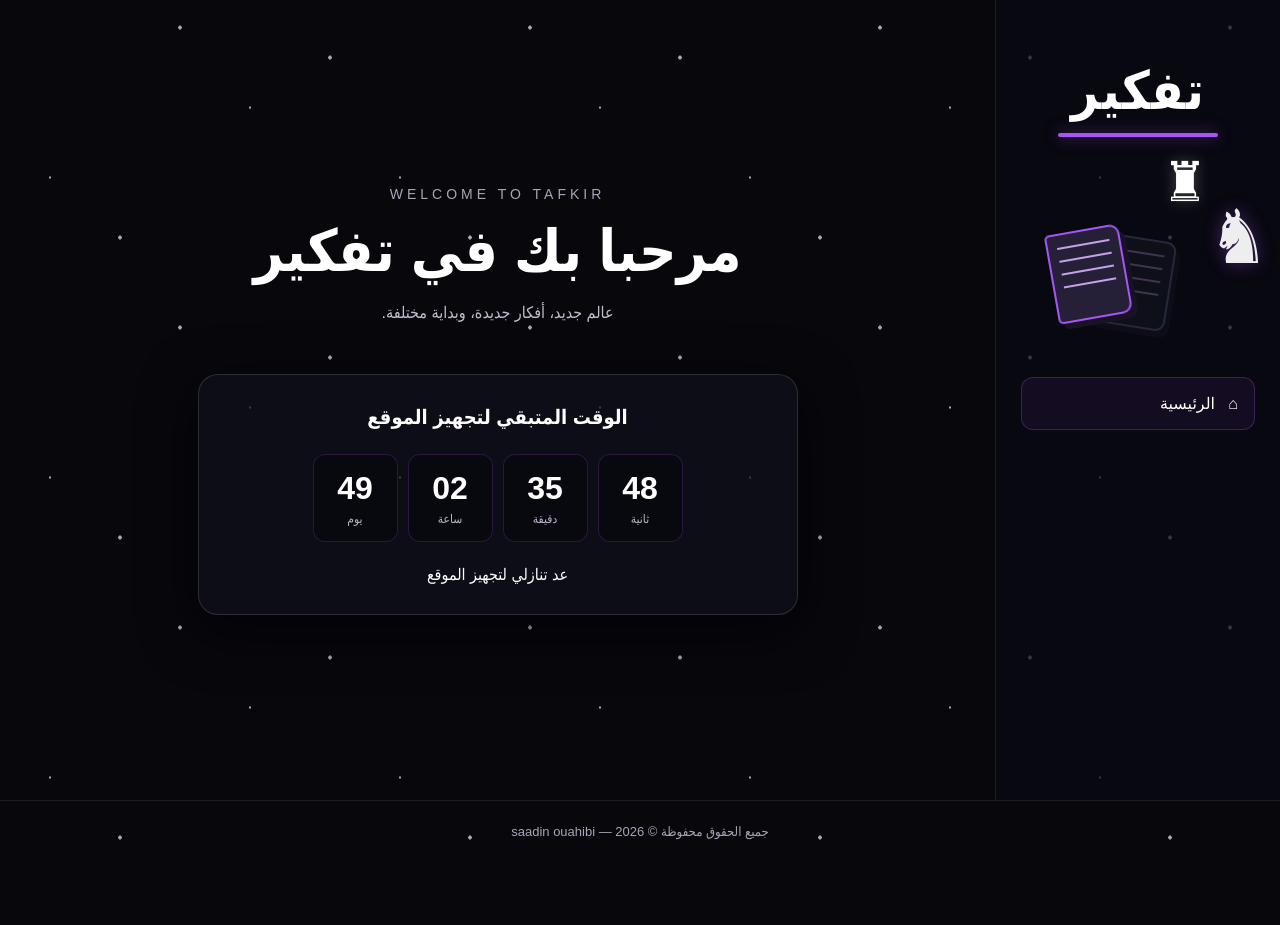
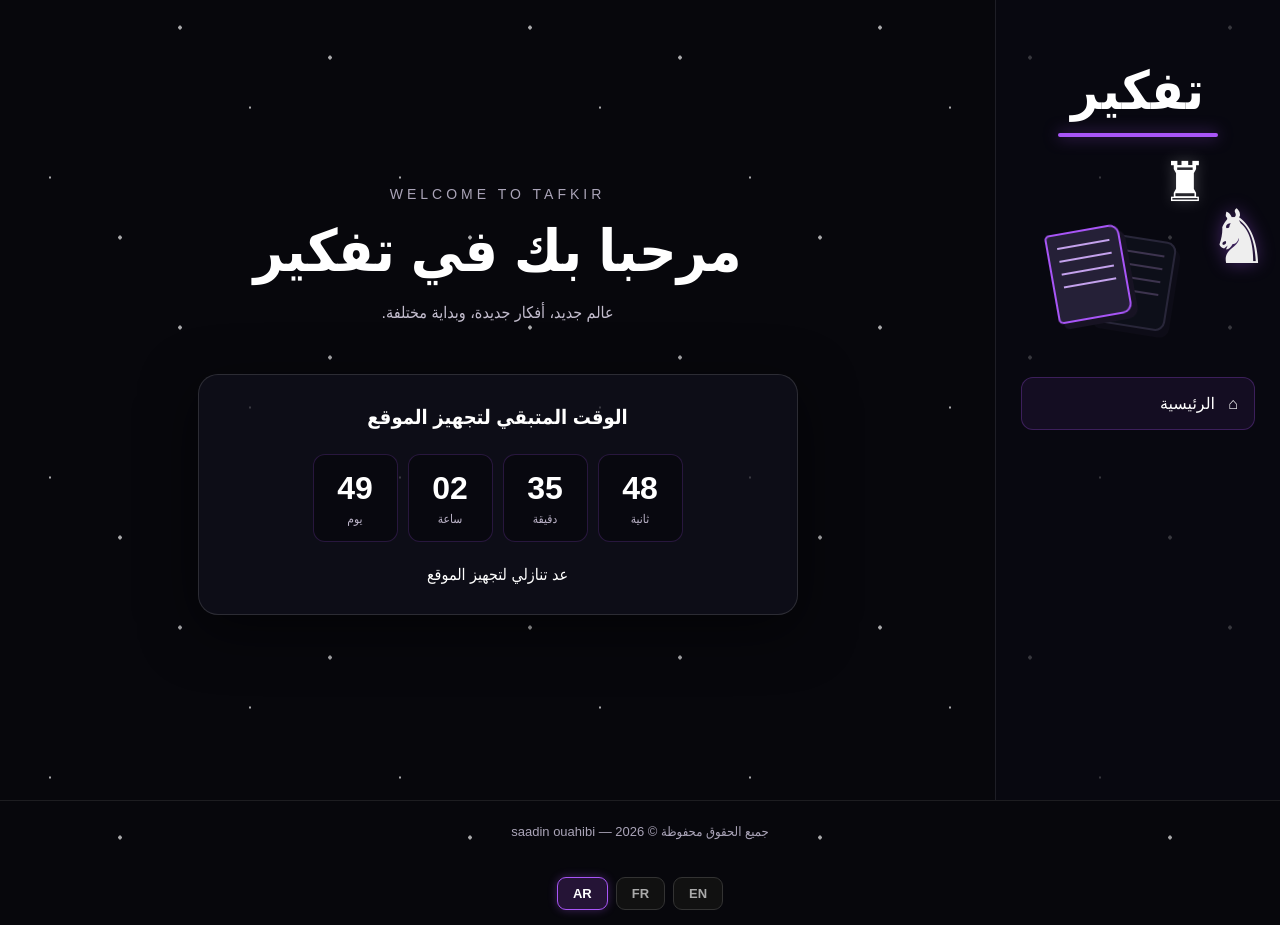
Before and after one commit to tafkir-netizen/Public, a plain HTML site: page index.html in a window 1280 px wide. Before the commit the page ends 862 px from the top, so only its background shows below. Drawn offline with Linux system fonts and the light colour scheme.

Commit message:
Update index.html

```diff
--- a/index.html
+++ b/index.html
@@ -527,3 +527,88 @@ setInterval(updateCountdown,1000);
 
 </body>
 </html>
+
+<style>
+.language-bar {
+  display: flex;
+  align-items: center;
+  justify-content: center;
+  gap: 8px;
+  margin: 15px auto;
+  direction: ltr;
+}
+
+.language-bar button {
+  background: #111;
+  color: #aaa;
+  border: 1px solid #333;
+  border-radius: 9px;
+  padding: 8px 15px;
+  font-size: 13px;
+  font-weight: bold;
+  cursor: pointer;
+  transition: .2s;
+}
+
+.language-bar button.active,
+.language-bar button:hover {
+  color: white;
+  border-color: #a855f7;
+  background: #251436;
+  box-shadow: 0 0 10px #a855f755;
+}
+</style>
+
+<div class="language-bar">
+  <button class="active" onclick="setSiteLanguage('ar',this)">AR</button>
+  <button onclick="setSiteLanguage('fr',this)">FR</button>
+  <button onclick="setSiteLanguage('en',this)">EN</button>
+</div>
+
+<script>
+function setSiteLanguage(lang, button) {
+  document.querySelectorAll('.language-bar button')
+    .forEach(b => b.classList.remove('active'));
+
+  button.classList.add('active');
+
+  document.documentElement.lang = lang;
+  document.documentElement.dir = lang === 'ar' ? 'rtl' : 'ltr';
+
+  const words = {
+    ar: {
+      'مرحبا بك في تفكير': 'مرحبا بك في تفكير',
+      'الرئيسية': 'الرئيسية',
+      'عالم جديد، أفكار جديدة، وبداية مختلفة.': 'عالم جديد، أفكار جديدة، وبداية مختلفة.',
+      'عد تنازلي لتجهيز الموقع': 'عد تنازلي لتجهيز الموقع'
+    },
+    fr: {
+      'مرحبا بك في تفكير': 'Bienvenue sur TAFKIR',
+      'الرئيسية': 'Accueil',
+      'عالم جديد، أفكار جديدة، وبداية مختلفة.': 'Un nouveau monde, de nouvelles idées, un nouveau départ.',
+      'عد تنازلي لتجهيز الموقع': 'Compte à rebours du lancement'
+    },
+    en: {
+      'مرحبا بك في تفكير': 'Welcome to TAFKIR',
+      'الرئيسية': 'Home',
+      'عالم جديد، أفكار جديدة، وبداية مختلفة.': 'A new world, new ideas, a different beginning.',
+      'عد تنازلي لتجهيز الموقع': 'Countdown to website launch'
+    }
+  };
+
+  document.querySelectorAll('body *').forEach(el => {
+    if (el.children.length === 0 && el.dataset.originalText) {
+      el.textContent = el.dataset.originalText;
+    } else if (el.children.length === 0 && el.textContent.trim()) {
+      el.dataset.originalText = el.textContent;
+    }
+
+    if (el.children.length === 0) {
+      const original = el.dataset.originalText;
+      if (original && words[lang][original.trim()]) {
+        el.textContent = words[lang][original.trim()];
+      }
+    }
+  });
+}
+</script>
```
